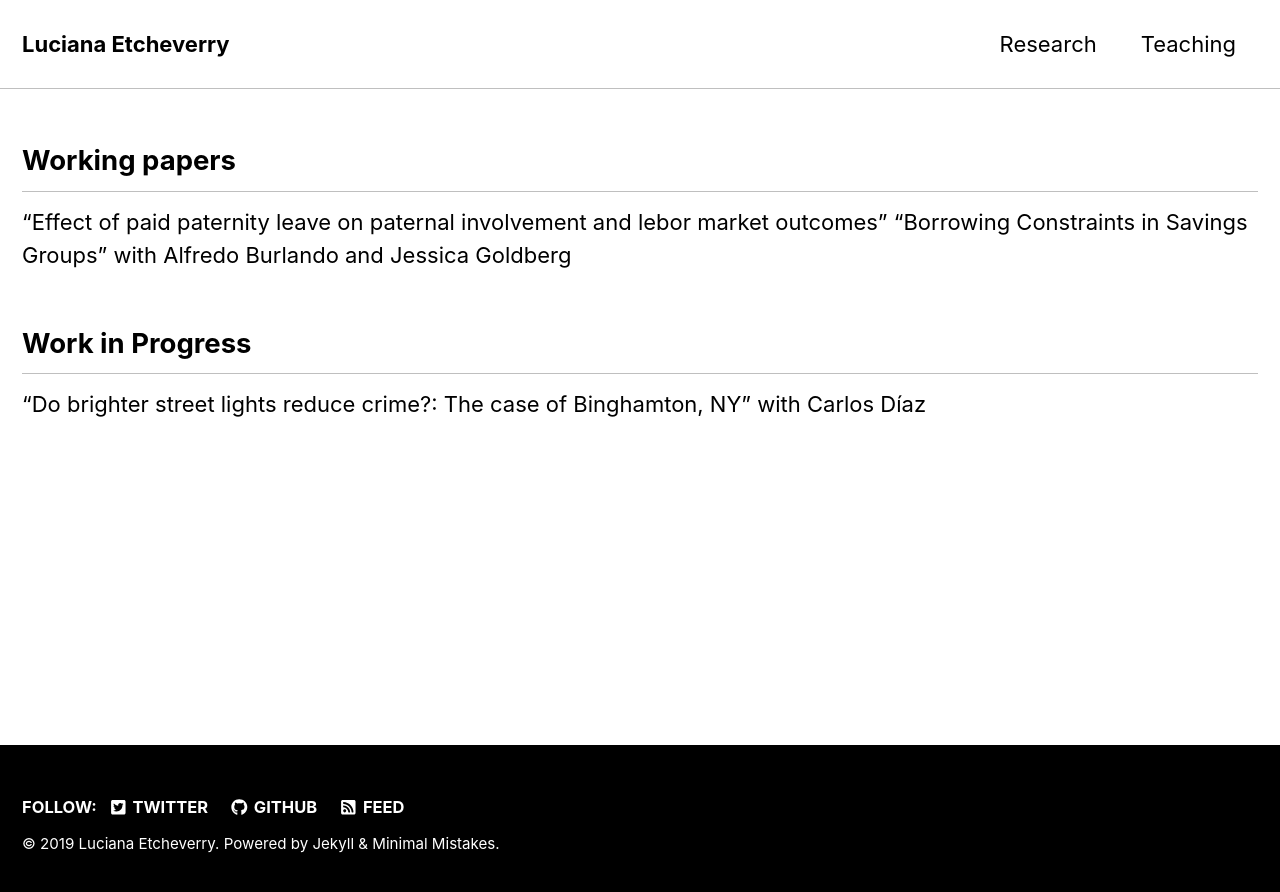
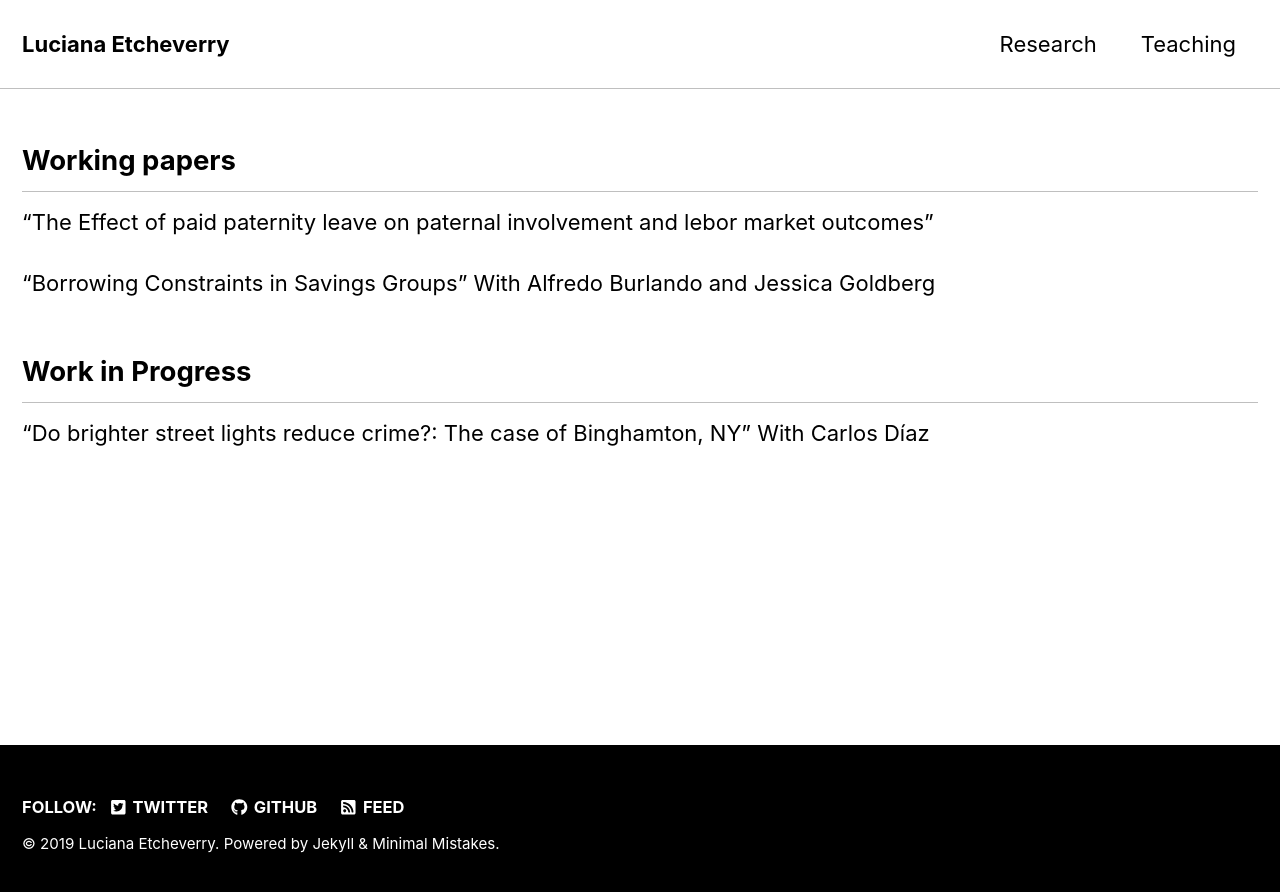
Before and after one commit to ebdilden/LuEtcheverry.github.io, a Jekyll site: the page built from _pages/research.md, in a window 1280 px wide. Shown: the top 892 px of the page. Built offline with Jekyll 4.4.1, drawn with Linux system fonts in a browser that asks for light colours; cached includes are drawn as plain includes; nearby versions of some CDN libraries.

Commit message:
fixed research and teaching

```diff
--- a/_pages/research.md
+++ b/_pages/research.md
@@ -10,11 +10,14 @@ class: wide
  # overlay_image: ../images/Research_splash.jpg
 ---
 
+
 ## Working papers
 
-"Effect of paid paternity leave on paternal involvement and lebor market outcomes"
-"Borrowing Constraints in Savings Groups" with Alfredo Burlando and Jessica Goldberg
+"The Effect of paid paternity leave on paternal involvement and lebor market outcomes"
+
+"Borrowing Constraints in Savings Groups" With Alfredo Burlando and Jessica Goldberg
 
 
 ## Work in Progress
-"Do brighter street lights reduce crime?: The case of Binghamton, NY" with Carlos Díaz
+
+"Do brighter street lights reduce crime?: The case of Binghamton, NY" With Carlos Díaz
```
Also changed, not shown: _pages/teaching.md (+6 -0 lines).
